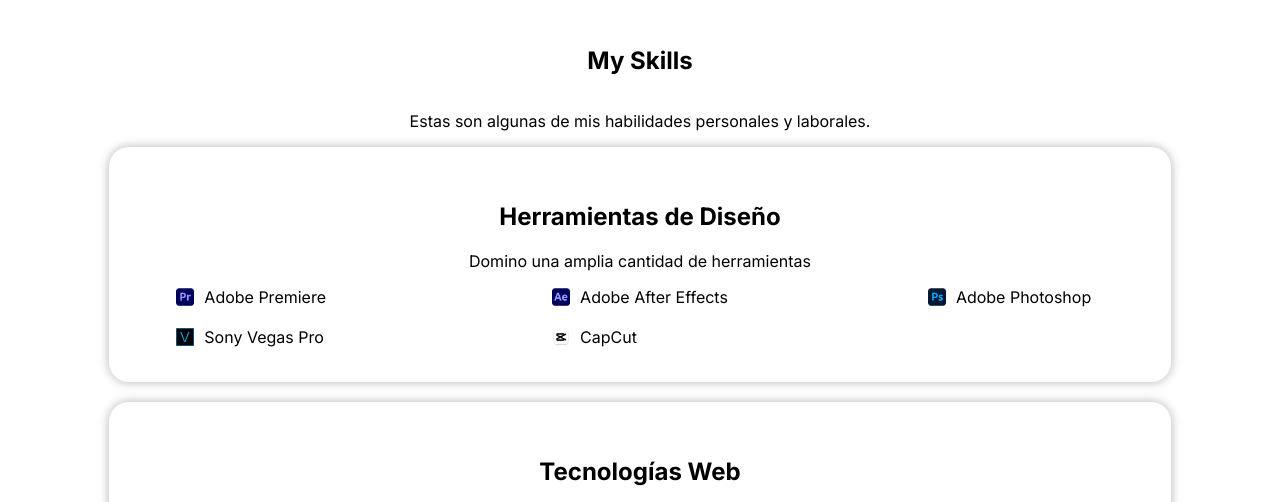
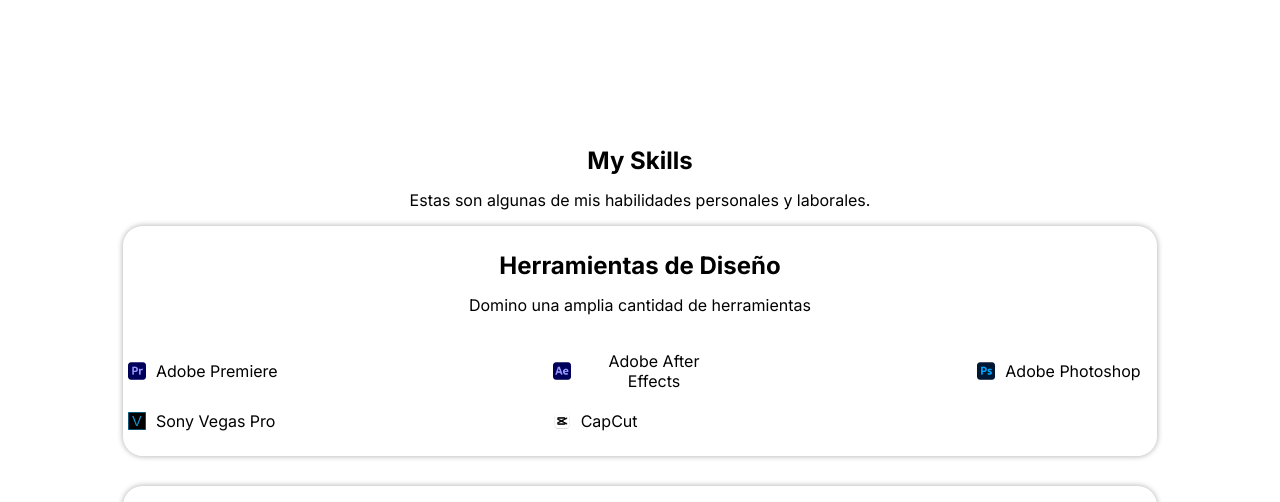
Before and after one commit to PAINj9/juan-cruz-astrada-duran-porfolio, a plain HTML site: page index.html in a window 1280 px wide. Shown: the part 794-1296 px from the top of the page. Drawn offline with Linux system fonts and the light colour scheme.

Commit message:
Update style.css

```diff
--- a/css/style.css
+++ b/css/style.css
@@ -226,7 +226,7 @@
     display: flex;
     flex-direction: column;
     align-items: center;
-    padding: 20px;
+    padding-top: 120px;
     box-sizing: border-box;
     min-height: 100vh;
 }
@@ -240,20 +240,28 @@
 }
 
 .card {
-    margin-bottom: 20px;
-    width: 80%;
-    display: flex;
+    margin-bottom: 30px;
+    width: 80%;    display: flex;
     flex-direction: column;
     align-items: center;
     border-radius: 20px;
-    padding: 35px;
+    padding: 5px;
     background-color: rgba(255, 255, 255, 0.45);
-    box-shadow: 0 0 10px 1px rgba(0, 0, 0, 0.25);
+    box-shadow: 0 0 5px 1px rgba(0, 0, 0, 0.25);
     backdrop-filter: blur(15px);
+}
+
+.h1 {
+    margin-bottom: 0px;
+}
+
+p {
+    margin-top: -5px; /* Reducir el margen superior del párrafo */
 }
 
 .card h1 {
     text-align: center;
+
 }
 
 .card p {
@@ -263,10 +271,12 @@
 .skills-grid {
     display: grid;
     grid-template-columns: repeat(3, 1fr); /* Tres columnas de igual tamaño */
-    column-gap: 200px; /* Ajusta este valor para aumentar el espacio horizontal */
+    column-gap: 250px; /* Ajusta este valor para aumentar el espacio horizontal */
     row-gap: 20px; /* Mantén el espacio vertical constante */
     width: 100%;
     text-align: center;
+    padding-top: 20px;
+    padding-bottom: 20px;
 }
 
 .skill-item {
```
